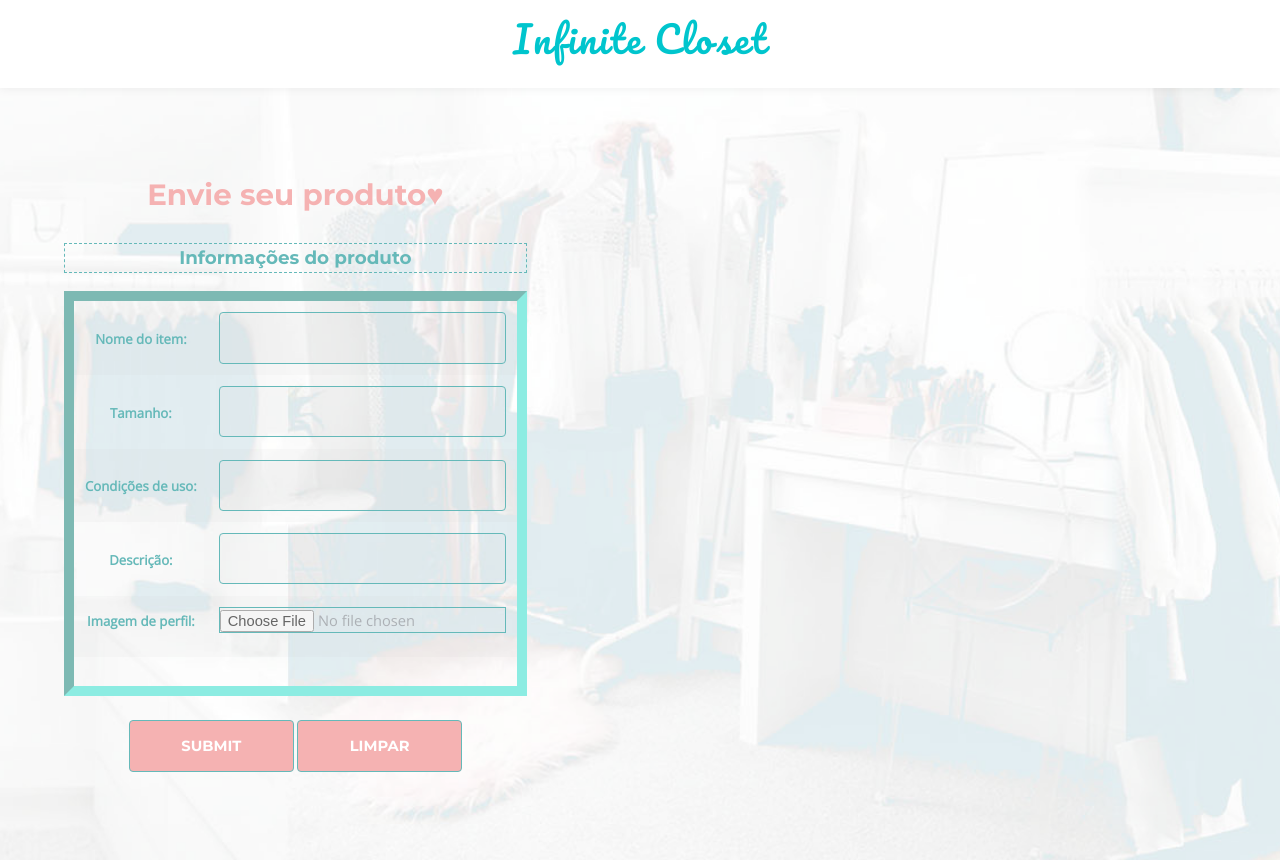
After one commit to quelb/Sistema, a PHP site: page /cadastroprod.php in a window 1280 px wide. The commit adds this page. Run offline with PHP 8.4, Linux system fonts and the light colour scheme.

Commit message:
página cadastro produto

```diff
--- /dev/null
+++ b/sitephp/cadastroprod.php
@@ -0,0 +1,81 @@
+ <!DOCTYPE html>
+  <html>
+    <head>
+      <title>Criar loja</title>
+      <meta charset="utf-8" />
+      <meta name="viewport" content="width=device-width, initial-scale=1" />
+      <link rel="stylesheet" href="assets/css/main.css" />
+    </head>
+      <body class="subpage">
+         <header id="header">
+            <a href="index.php" class="logo">Infinite Closet</a>
+
+      </header>
+      <div id="cadastro">
+      <section id="three" class="wrapper">
+        <div class="inner flex flex-3">
+   <form action="Script_do_Formulario.php" method="post">
+    <h1>Envie seu produto♥ </h1>
+
+    <h3>Informações do produto</h3>
+
+  <fieldset>
+
+   <table cellspacing="10">
+
+    <tr>
+     <td>
+      <label for="num">Nome do item:</label>
+     </td>
+     <td align="left">
+      <input type="text" name="nome">
+     </td>
+    </tr>
+    <tr>
+     <td>
+      <label for="validade">Tamanho: </label>
+     </td>
+     <td align="left">
+      <input type="text" name="tamanho" >
+     </td>
+    </tr>
+    <tr>
+     <td>
+      <label for="cod">Condições de uso:</label>
+     </td>
+     <td align="left">
+     <input type="text" name="condi">
+
+     </td>
+    </tr>
+    <tr>
+     <td>
+      <label for="nameone">Descrição: </label>
+     </td>
+     <td align="left">
+      <input type="text" name="descri" value="">
+     </td>
+    </tr>
+    <tr>
+     <td>
+      <label for="imagem">Imagem de perfil:</label>
+     </td>
+     <td>
+      <input type="file" name="imagem" >
+
+     </td>
+    </tr>
+   </table>
+  </fieldset>
+  <br />
+  <input type="submit">
+  <input type="reset" value="Limpar">
+  </form>
+
+  </div>
+  </section>
+
+  </div>
+
+ </body>
+</html>
--- a/sitephp/loja.php
+++ b/sitephp/loja.php
@@ -38,7 +38,7 @@
 							<li><a href="#" class="button alt small">Contato</a></li>
 						</ul>
 						<ul class="actions">
-							<li><a href="#" class="button alt">Novo produto</a></li>
+							<li><a href="cadastroprod.php" class="button alt">Novo produto</a></li>
 						</ul>
 
 						<ul class="icons">
```
